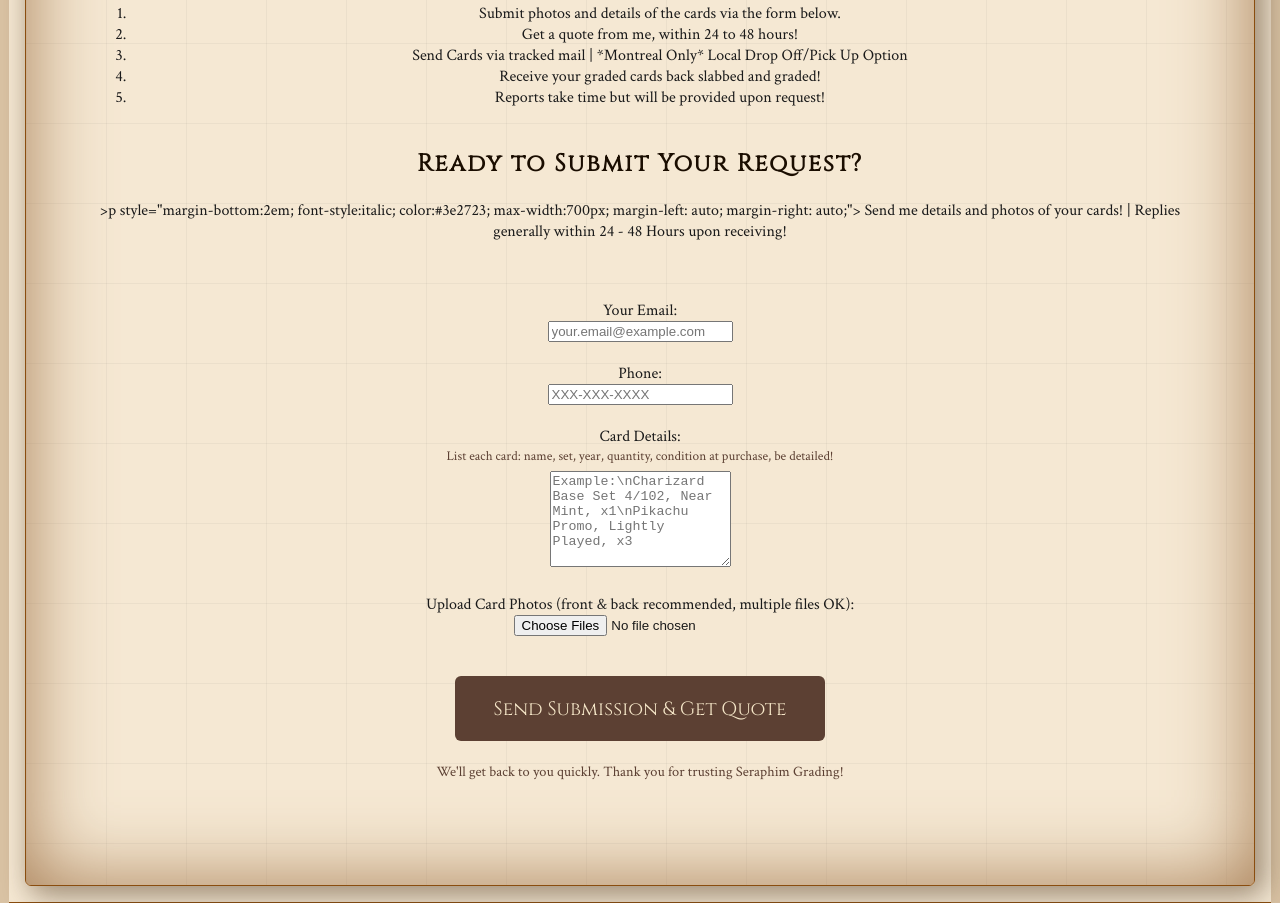
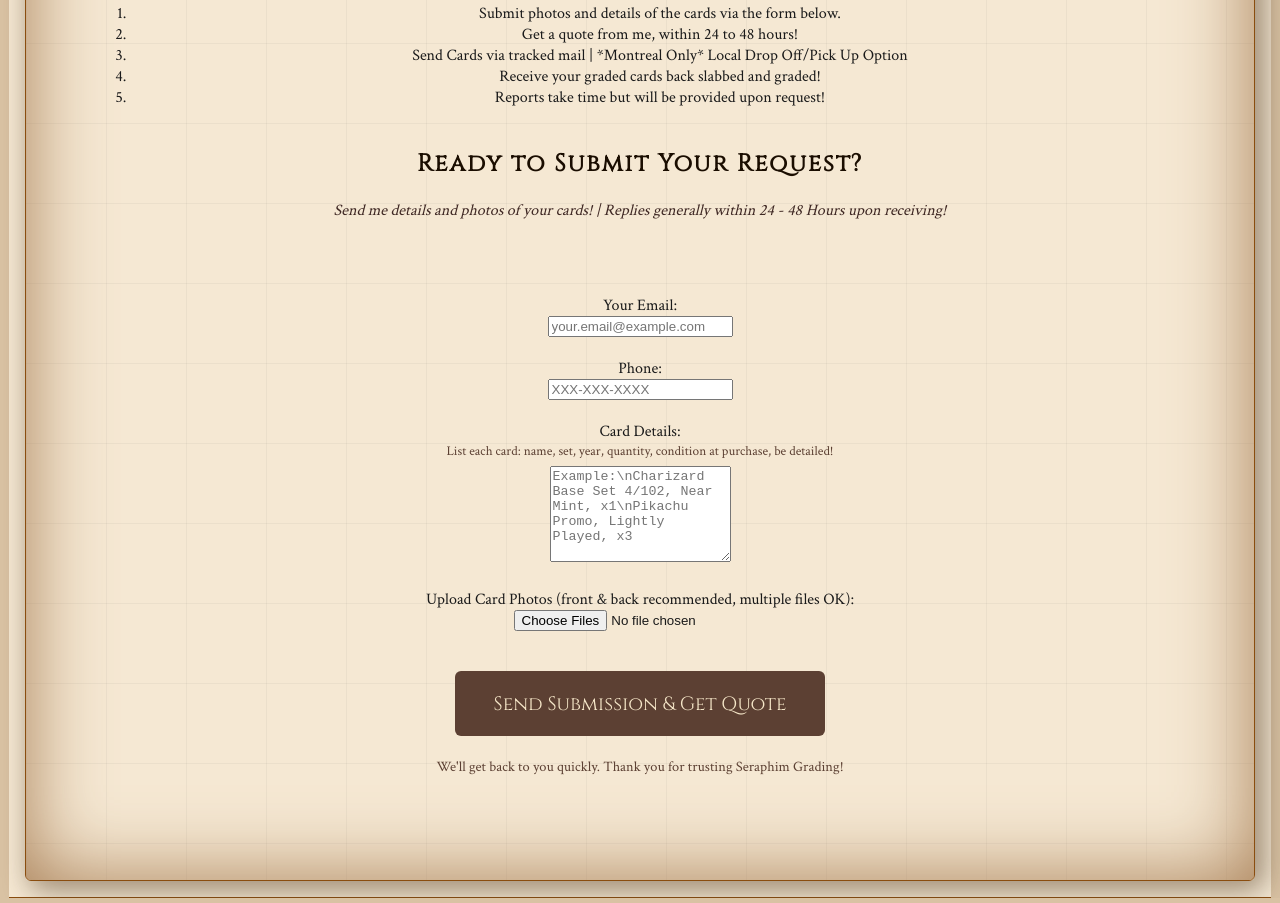
Before and after one commit to AzzyYourLocalCoffeeGod/Azrael-s-Seraphim-Card-Grading, a plain HTML site: page index.html in a window 1280 px wide. Shown: the part 795-1698 px from the top of the page. Drawn offline with Linux system fonts and the light colour scheme.

Commit message:
Update index.html

```diff
--- a/index.html
+++ b/index.html
@@ -120,7 +120,7 @@ Pokémon | Magic: The Gathering | Yu-Gi-Oh! | Cardfight Vanguard | Sports Cards
 
 <div class="section" style="text-align:center;">
 <h2>Ready to Submit Your Request?</h2>
->p style="margin-bottom:2em; font-style:italic; color:#3e2723; max-width:700px; margin-left: auto; margin-right: auto;">
+<p style="margin-bottom:2em; font-style:italic; color:#3e2723; max-width:700px; margin-left: auto; margin-right: auto;">
 Send me details and photos of your cards! | Replies generally within 24 - 48 Hours upon receiving!
 </p>
 <form action="https://formspree.io/f/xnjqajgg" method="Post" enctype="multipart/form-data">
```
